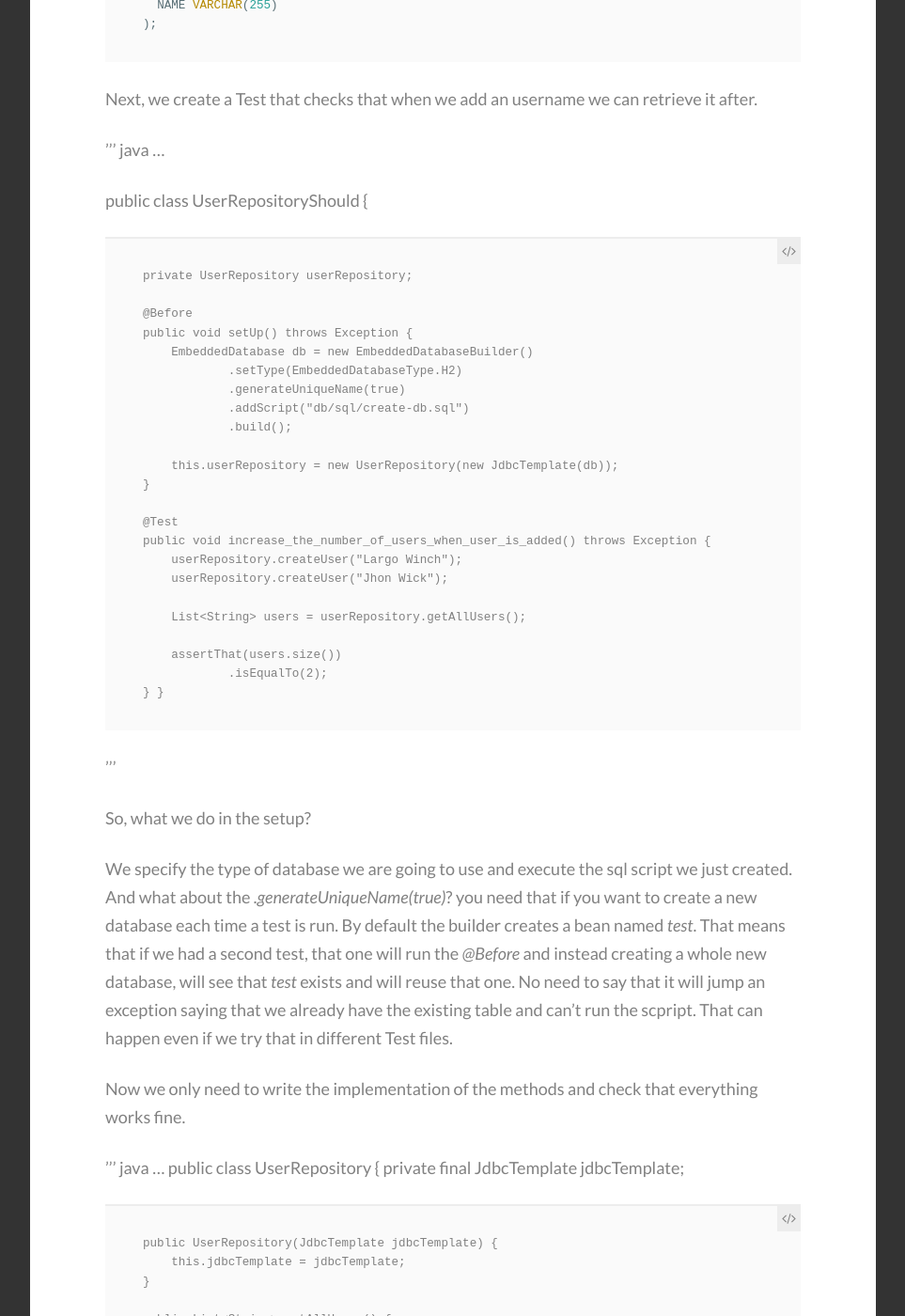
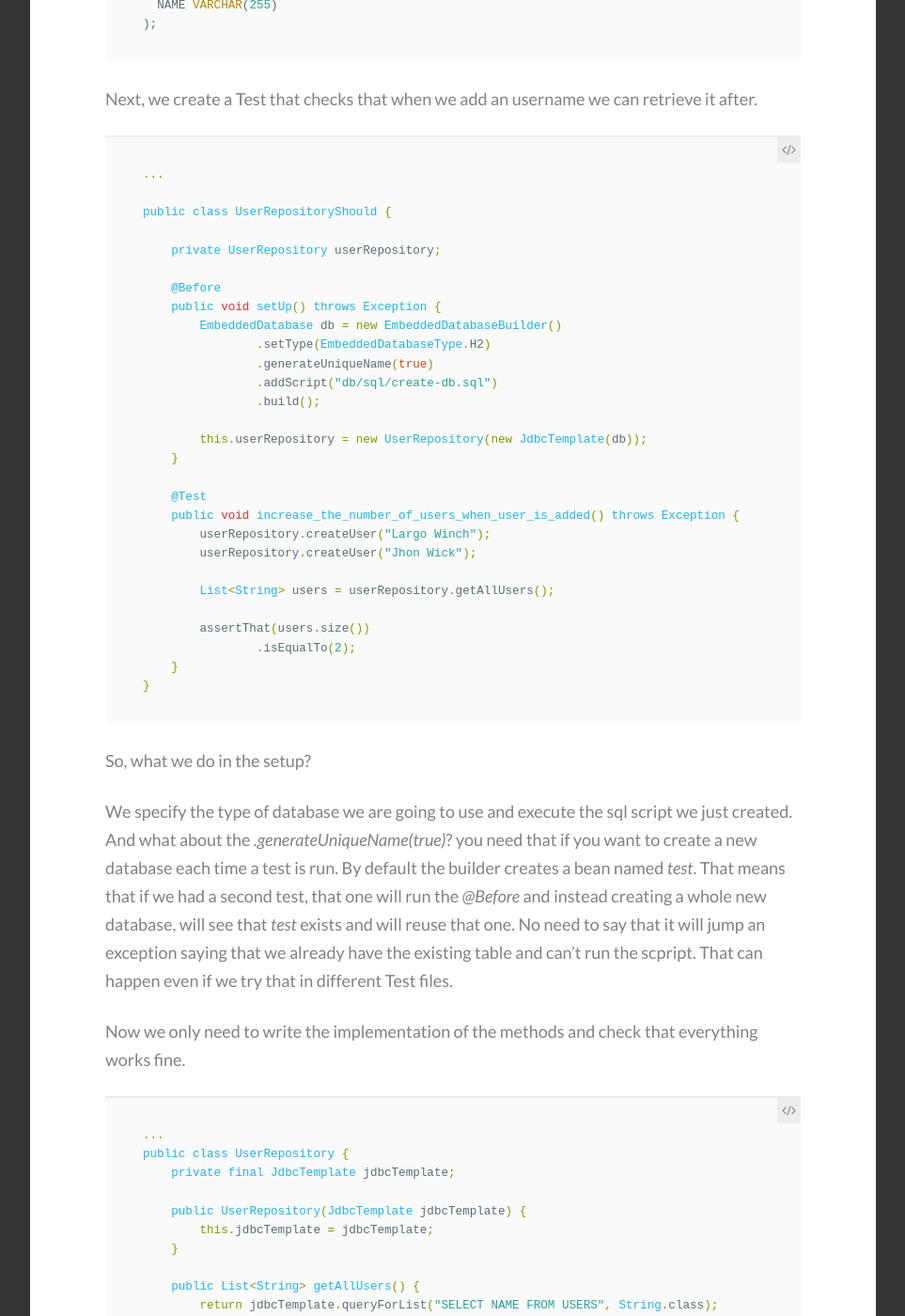
Before and after one commit to Alfrheim/Alfrheim.github.io, a Jekyll site: the page built from _posts/2017-06-15-testing-repository-with-spring.md, in a window 1280 px wide and 1400 px high, scrolled down 1031 px. Shown: the whole window at 94% size, without its empty margins (8-971 px from the left). Built offline with Jekyll 4.4.1, drawn with Linux system fonts in a browser that asks for light colours; some web fonts are replaced; some of the changed text lies outside the part shown.

Commit message:
hightlight

```diff
--- a/_posts/2017-06-15-testing-repository-with-spring.md
+++ b/_posts/2017-06-15-testing-repository-with-spring.md
@@ -12,7 +12,7 @@ Since it is an Integration Test I need to attack a real database or in this case
 
 So, first things first. Create a maven project and add spring jdbc and h2 libraries.
 
-{% highlight maven POM %}
+{% highlight maven %}
 <dependencies>
   ...
   <dependency>
@@ -41,7 +41,7 @@ CREATE TABLE USERS (
 
 Next, we create a Test that checks that when we add an username we can retrieve it after.
 
-''' java
+{% highlight java %}
 ...
 
 public class UserRepositoryShould {
@@ -71,7 +71,7 @@ public class UserRepositoryShould {
     }
 }
 
-'''
+{% endhighlight %}
 
 So, what we do in the setup?
 
@@ -81,7 +81,7 @@ No need to say that it will jump an exception saying that we already have the ex
 
 Now we only need to write the implementation of the methods and check that everything works fine.
 
-''' java
+{% highlight java %}
 ...
 public class UserRepository {
     private final JdbcTemplate jdbcTemplate;
@@ -98,6 +98,6 @@ public class UserRepository {
         jdbcTemplate.update("INSERT INTO USERS(NAME) VALUES(?)", userName);
     }
 ...
-'''
+{% endhighlight %}
 
 You can see the whole code in https://github.com/Alfrheim/IntegrationTestSpringJdbc .
```
